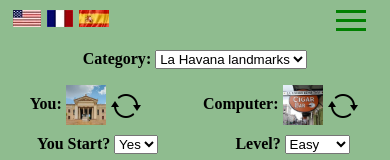
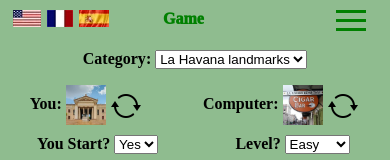
Before and after one commit to livanojitov/tic-tac-toe, a React (Create React App) app: page / in a window 390 px wide. Shown: the top 160 px of the page. Built offline with nearby package versions, Linux system fonts and the light colour scheme.

Commit message:
In mobile, show the navigation bar link selected.

```diff
--- a/src/index.css
+++ b/src/index.css
@@ -308,4 +308,13 @@ label.mylabel{
   .catalog-images div:nth-child(2n+1){
     margin-left: 1%;
   }
+
+  input#menu ~ ul a.active{
+    position: absolute;
+    top: 5px;
+  }
+  input#menu:checked ~ ul a.active{
+    position: relative;
+    top: 0px;
+  }
 }
```
